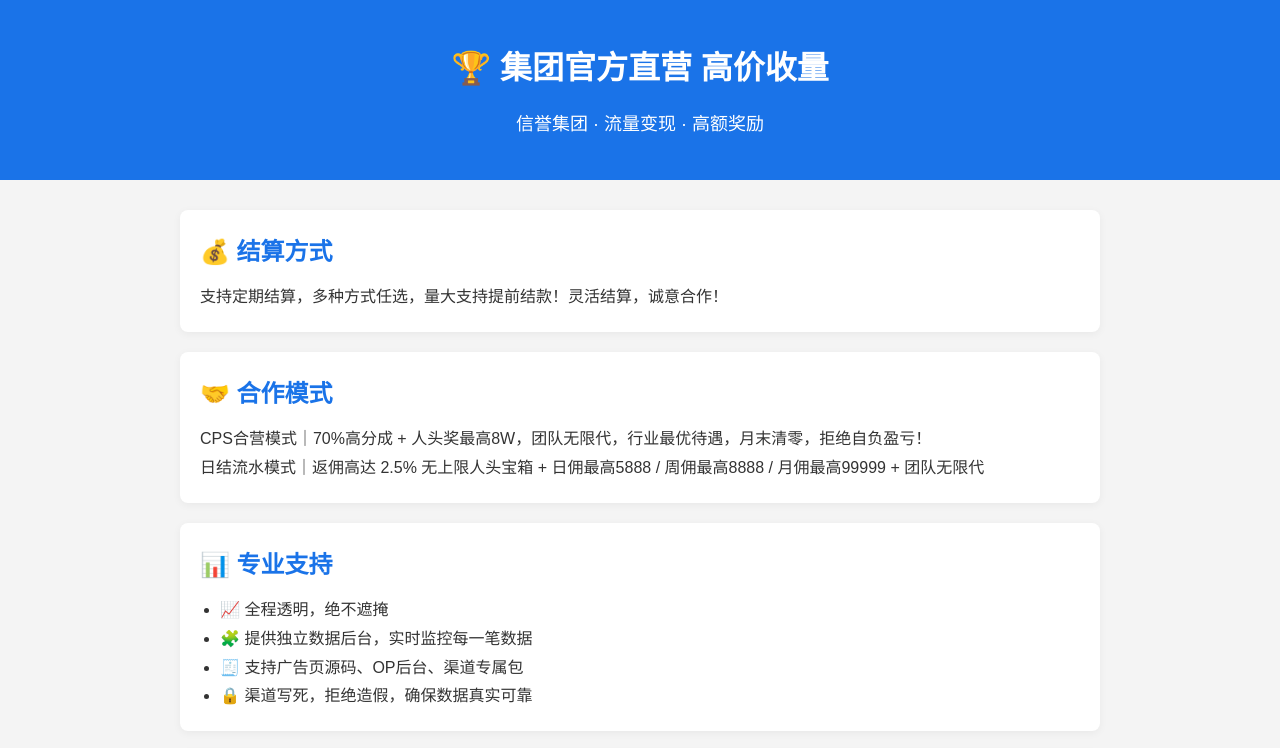
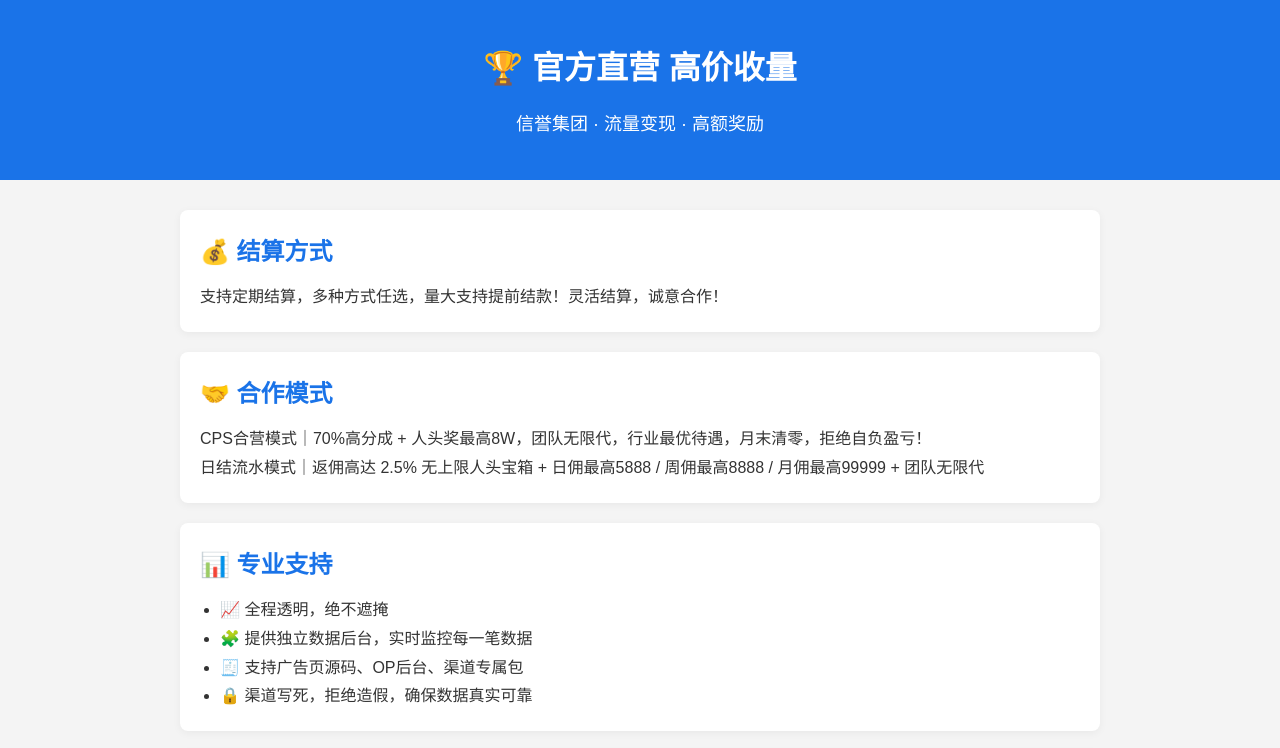
Before and after one commit to monkey1586/kaiyuan-zhaoshang, a plain HTML site: page index.html in a window 1280 px wide. Shown: the top 748 px of the page. Drawn offline with Linux system fonts and the light colour scheme.

Commit message:
Update index.html

```diff
--- a/index.html
+++ b/index.html
@@ -26,7 +26,7 @@
 </head>
 <body>
   <header>
-    <h1>🏆 集团官方直营 高价收量</h1>
+    <h1>🏆 官方直营 高价收量</h1>
     <p>信誉集团 · 流量变现 · 高额奖励</p>
   </header>
 
```
